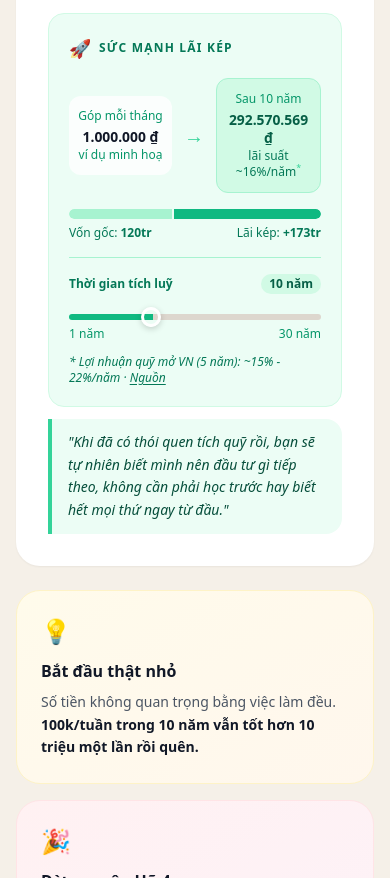
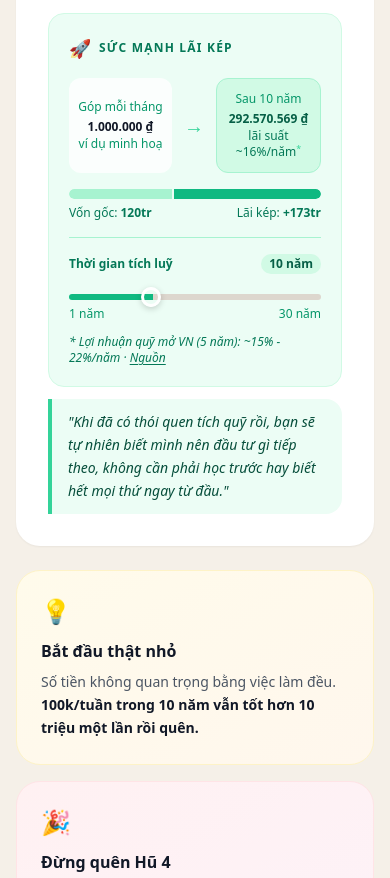
Before and after one commit to BlackWolf2303/personal-finance, a plain HTML site: page index.html in a window 390 px wide. Shown: the part 3053-3931 px from the top of the page. Drawn offline with nearby package versions, Linux system fonts and the light colour scheme.

Commit message:
fix: equal card heights and responsive font-size for hook amount cards
Co-Authored-By: Claude Sonnet 4.6 <noreply@anthropic.com>

```diff
--- a/assets/css/style.css
+++ b/assets/css/style.css
@@ -96,5 +96,11 @@ input[type="number"] {
 }
 
 #hook-monthly, #hook-result {
-    font-size: clamp(0.78rem, 0.5rem + 1.5vw, 1rem);
+    font-size: 0.75rem;
 }
+
+@media (min-width: 470px) {
+    #hook-monthly, #hook-result {
+        font-size: 1rem;
+    }
+}
--- a/index.html
+++ b/index.html
@@ -361,17 +361,17 @@
                         <span class="text-xs font-bold text-emerald-700 uppercase tracking-widest">Sức mạnh lãi
                             kép</span>
                     </div>
-                    <div class="flex items-center gap-3 mb-4">
-                        <div class="flex-1 min-w-0 text-center bg-white/80 rounded-xl py-3 px-2">
+                    <div class="flex items-stretch gap-3 mb-4">
+                        <div class="flex-1 min-w-0 text-center bg-white/80 rounded-xl py-3 px-2 flex flex-col justify-center">
                             <div class="text-xs text-emerald-600 mb-1">Góp mỗi tháng</div>
                             <div id="hook-monthly"
                                 class="text-base font-black text-gray-900 leading-tight break-all"
                                 aria-live="polite">1.000.000 ₫</div>
                             <div id="hook-from-jar" class="text-xs text-emerald-600 mt-0.5">ví dụ minh hoạ</div>
                         </div>
-                        <div class="font-bold text-xl text-emerald-400" aria-hidden="true">→</div>
+                        <div class="font-bold text-xl text-emerald-400 flex items-center" aria-hidden="true">→</div>
                         <div
-                            class="flex-1 min-w-0 text-center rounded-xl py-3 px-2 bg-emerald-100 border border-emerald-200">
+                            class="flex-1 min-w-0 text-center rounded-xl py-3 px-2 bg-emerald-100 border border-emerald-200 flex flex-col justify-center">
                             <div class="text-xs text-emerald-600 mb-1">Sau <span id="hook-years-label">10</span> năm
                             </div>
                             <div id="hook-result"
```
